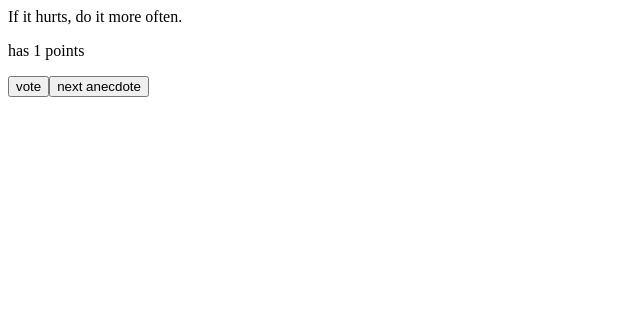
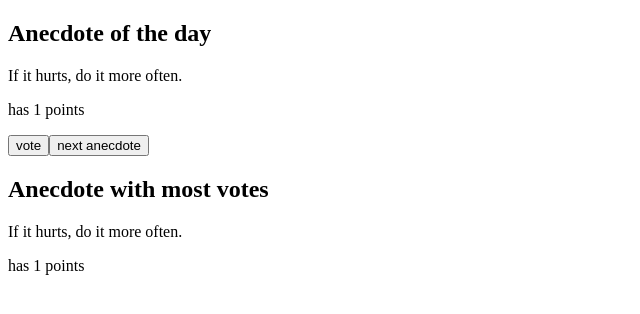
Before and after one commit to gabrielpanaitescu/Fullstackopen-part1, a React (Vite) app in the folder anecdotes/: page / in a window 1280 px wide. Both pictures are taken after a click on the button "vote". Shown: the top 314 px of the page, without its empty margins (0-640 px from the left). Built offline with nearby package versions, Linux system fonts and the light colour scheme.

Commit message:
Complete 1.14 (obj method)

```diff
--- a/anecdotes/src/App.jsx
+++ b/anecdotes/src/App.jsx
@@ -12,11 +12,23 @@ const App = () => {
     "The only way to go fast, is to go well.",
   ];
 
+  // const transformedAnecdotes = anecdotes.reduce((accum, currValue, index) => {
+  //   accum[index] = { anecdote: currValue, points: 0 };
+  //   return accum;
+  // }, {});
+  // console.log(transformedAnecdotes);
+  // console.log(
+  //   Math.max(...Object.values(transformedAnecdotes).map((item) => item.points))
+  // );
+
   const [selected, setSelected] = useState(0);
-
   const [points, setPoints] = useState(
     Object.fromEntries(Array.from({ length: 8 }, (_, i) => [i, 0]))
   );
+
+  const pointsArr = Object.values(points);
+  const maxValue = Math.max(...pointsArr);
+  const topAnecdote = anecdotes[pointsArr.indexOf(maxValue)];
 
   const handleVote = () => {
     setPoints((prevPoints) => {
@@ -34,10 +46,24 @@ const App = () => {
 
   return (
     <div>
-      <div>{anecdotes[selected]}</div>
-      <p>has {points[selected]} points</p>
-      <button onClick={handleVote}>vote</button>
-      <button onClick={handleNext}>next anecdote</button>
+      <section>
+        <h2>Anecdote of the day</h2>
+        <div>{anecdotes[selected]}</div>
+        <p>has {points[selected]} points</p>
+        <button onClick={handleVote}>vote</button>
+        <button onClick={handleNext}>next anecdote</button>
+      </section>
+      <section>
+        <h2>Anecdote with most votes</h2>
+        {maxValue < 1 ? (
+          <p>No votes registered yet</p>
+        ) : (
+          <>
+            <p>{topAnecdote}</p>
+            <p>has {maxValue} points</p>
+          </>
+        )}
+      </section>
     </div>
   );
 };
```
